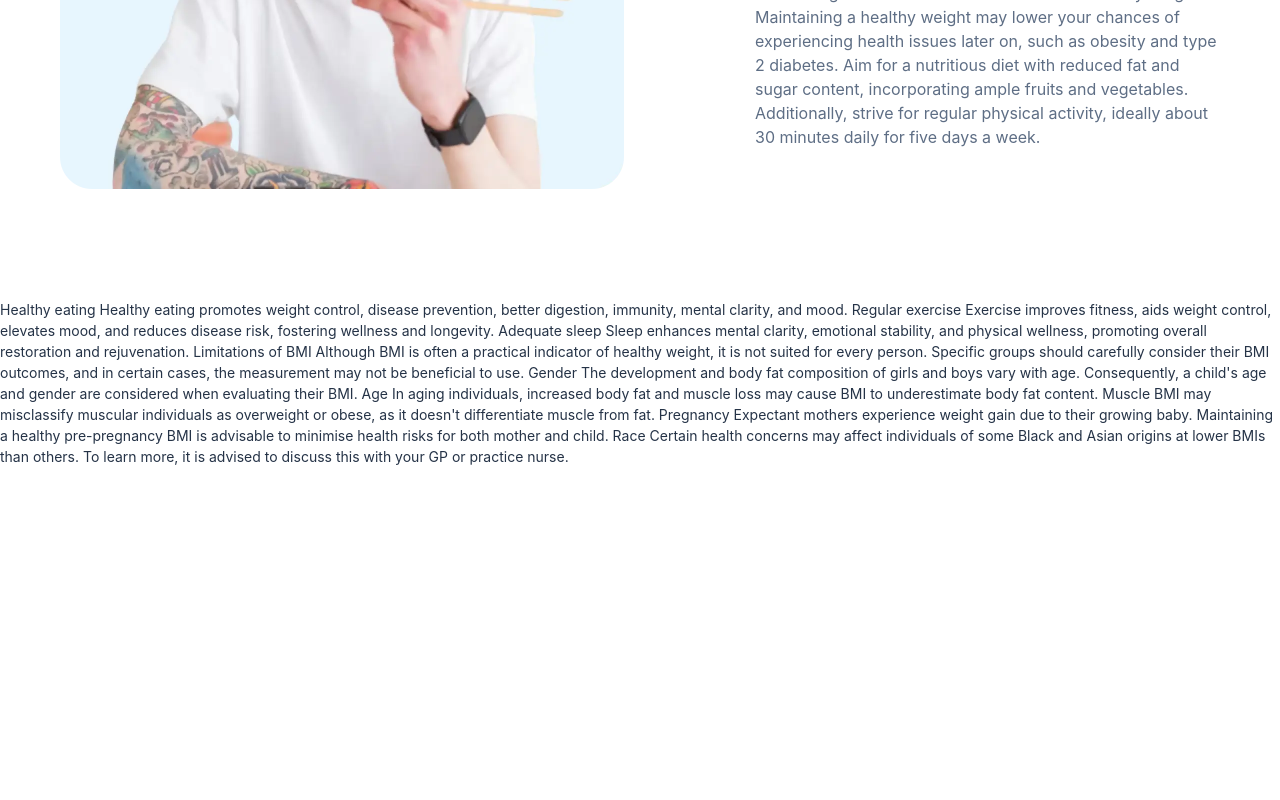
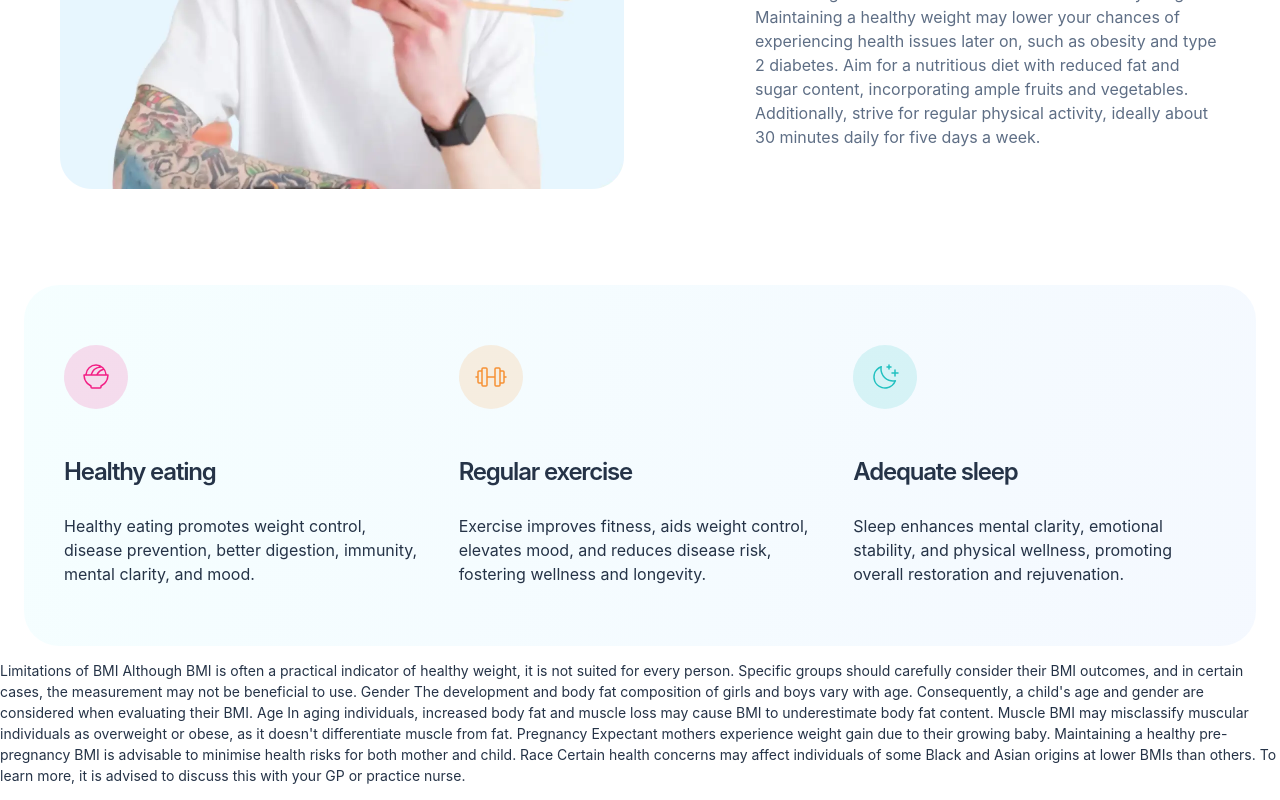
Before and after one commit to pchupchu/bmi-calculator, a React (Create React App) app: page / in a window 1280 px wide. Shown: the part 1143-1943 px from the top of the page. Before the commit the page ends 1624 px from the top, so only its background shows below. Built offline with nearby package versions, Linux system fonts and the light colour scheme.

Commit message:
Add Guidance and Advice

```diff
--- /dev/null
+++ b/src/components/Advice/Advice.css
@@ -0,0 +1,52 @@
+.advice__item {
+  margin: 0;
+  display: grid;
+  grid-template-columns: 1fr;
+  gap: 32px;
+}
+
+@media screen and (min-width: 640px) {
+  .advice__item {
+    grid-template-columns: 64px 1fr;
+    gap: 40px;
+    align-items: center;
+  }
+}
+
+@media screen and (min-width: 1024px) {
+  .advice__item {
+    max-width: 365px;
+    grid-template-columns: 1fr;
+    gap: 45px;
+    align-items: start;
+    align-content: start;
+  }
+}
+
+.advice__image {
+  width: 64px;
+  height: 64px;
+  background-repeat: no-repeat;
+  background-position: top left;
+}
+
+.advice__description {
+  display: flex;
+  flex-direction: column;
+  gap: 24px;
+}
+
+.advice__title {
+  margin: 0;
+  font-size: var(--heading-m);
+  font-weight: 600;
+  letter-spacing: -1.2px;
+}
+
+.advice__text {
+  margin: 0;
+  font-size: var(--body-m);
+  font-weight: 400;
+  line-height: var(--body-line-height);
+
+}
--- /dev/null
+++ b/src/components/Advice/Advice.js
@@ -0,0 +1,18 @@
+import "./Advice.css";
+
+function Advice({ title, image, text }) {
+  return (
+    <li className="advice__item">
+      <div
+        className="advice__image"
+        style={{ backgroundImage: `url(${image})` }}
+      ></div>
+      <div className="advice__description">
+        <h3 className="advice__title">{title}</h3>
+        <p className="advice__text">{text}</p>
+      </div>
+    </li>
+  );
+}
+
+export default Advice;
--- a/src/components/App/App.js
+++ b/src/components/App/App.js
@@ -8,27 +8,21 @@ function App() {
       <Header />
       <Main />
       <p>
-        Healthy eating Healthy eating promotes weight control, disease
-        prevention, better digestion, immunity, mental clarity, and mood.
-        Regular exercise Exercise improves fitness, aids weight control,
-        elevates mood, and reduces disease risk, fostering wellness and
-        longevity. Adequate sleep Sleep enhances mental clarity, emotional
-        stability, and physical wellness, promoting overall restoration and
-        rejuvenation. Limitations of BMI Although BMI is often a practical
-        indicator of healthy weight, it is not suited for every person. Specific
-        groups should carefully consider their BMI outcomes, and in certain
-        cases, the measurement may not be beneficial to use. Gender The
-        development and body fat composition of girls and boys vary with age.
-        Consequently, a child's age and gender are considered when evaluating
-        their BMI. Age In aging individuals, increased body fat and muscle loss
-        may cause BMI to underestimate body fat content. Muscle BMI may
-        misclassify muscular individuals as overweight or obese, as it doesn't
-        differentiate muscle from fat. Pregnancy Expectant mothers experience
-        weight gain due to their growing baby. Maintaining a healthy
-        pre-pregnancy BMI is advisable to minimise health risks for both mother
-        and child. Race Certain health concerns may affect individuals of some
-        Black and Asian origins at lower BMIs than others. To learn more, it is
-        advised to discuss this with your GP or practice nurse.
+        Limitations of BMI Although BMI is often a practical indicator of
+        healthy weight, it is not suited for every person. Specific groups
+        should carefully consider their BMI outcomes, and in certain cases, the
+        measurement may not be beneficial to use. Gender The development and
+        body fat composition of girls and boys vary with age. Consequently, a
+        child's age and gender are considered when evaluating their BMI. Age In
+        aging individuals, increased body fat and muscle loss may cause BMI to
+        underestimate body fat content. Muscle BMI may misclassify muscular
+        individuals as overweight or obese, as it doesn't differentiate muscle
+        from fat. Pregnancy Expectant mothers experience weight gain due to
+        their growing baby. Maintaining a healthy pre-pregnancy BMI is advisable
+        to minimise health risks for both mother and child. Race Certain health
+        concerns may affect individuals of some Black and Asian origins at lower
+        BMIs than others. To learn more, it is advised to discuss this with your
+        GP or practice nurse.
       </p>
     </div>
   );
--- a/src/components/Calculator/Calculator.css
+++ b/src/components/Calculator/Calculator.css
@@ -69,7 +69,12 @@
   display: flex;
   align-items: center;
   width: 50%;
-  min-width: 128px;
+}
+
+@media screen and (min-width: 360px) {
+  .calculator__custom-radio {
+    min-width: 128px;
+  }
 }
 
 .calculator__system-label {
--- /dev/null
+++ b/src/components/Guidance/Guidance.css
@@ -0,0 +1,35 @@
+.guidance {
+  padding: 56px 20px;
+  background: var(--light-gradient);
+}
+
+@media screen and (min-width: 480px) {
+  .guidance {
+    padding: 60px 40px;
+  }
+}
+
+@media screen and (min-width: 1024px) {
+  .guidance {
+    margin: 0 24px;
+    border-radius: 35px;
+  }
+}
+
+
+.guidance__list {
+  margin: 0;
+  padding: 0;
+  list-style: none;
+  display: flex;
+  flex-direction: column;
+  gap: 40px;
+}
+
+@media screen and (min-width: 1024px) {
+  .guidance__list {
+    display: grid;
+    grid-template-columns: repeat(3, 1fr);
+    gap: 32px;
+  }
+}
--- /dev/null
+++ b/src/components/Guidance/Guidance.js
@@ -0,0 +1,24 @@
+import Advice from "../Advice/Advice";
+import "./Guidance.css";
+import advices from "../../utils/advices";
+
+function Guidance() {
+  return (
+    <section className="guidance">
+      <ul className="guidance__list">
+        {advices.map((item) => {
+          return (
+            <Advice
+              key={item.id}
+              title={item.title}
+              image={item.image}
+              text={item.text}
+            />
+          );
+        })}
+      </ul>
+    </section>
+  );
+}
+
+export default Guidance;
--- a/src/components/Landing/Landing.js
+++ b/src/components/Landing/Landing.js
@@ -5,11 +5,11 @@ import Calculator from "../Calculator/Calculator";
 
 function Landing() {
   return (
-    <div className="landing">
+    <section className="landing">
       <Background />
       <Hero />
       <Calculator />
-    </div>
+    </section>
   );
 }
 
--- a/src/components/Main/Main.js
+++ b/src/components/Main/Main.js
@@ -1,12 +1,14 @@
 import "./Main.css";
 import Landing from "../Landing/Landing";
 import Means from "../Means/Means";
+import Guidance from "../Guidance/Guidance";
 
 function Main() {
   return (
     <main className="main">
       <Landing />
       <Means />
+      <Guidance />
     </main>
   );
 }
--- a/src/components/Means/Means.css
+++ b/src/components/Means/Means.css
@@ -1,6 +1,6 @@
 .means {
   margin: 0 auto;
-  padding: 0;
+  padding: 0 0 71px;
   display: flex;
   flex-direction: column;
   align-items: center;
--- a/src/components/Means/Means.js
+++ b/src/components/Means/Means.js
@@ -3,7 +3,7 @@ import man from "../../images/image-man-eating.webp";
 
 function Means() {
   return (
-    <div className="means">
+    <section className="means">
       <img className="means__image" src={man} alt="man eating" />
       <div className="means__container">
         <h2 className="means__title">What your BMI result means</h2>
@@ -16,7 +16,7 @@ function Means() {
           activity, ideally about 30 minutes daily for five days a week.
         </p>
       </div>
-    </div>
+    </section>
   );
 }
 
--- a/src/index.css
+++ b/src/index.css
@@ -17,6 +17,7 @@ body {
   --light-grey: #d8e2e7;
 
   --gradient: linear-gradient(290deg, #d6e6fe 0%, rgba(214, 252, 254, 0.00) 100%);
+  --light-gradient: linear-gradient(290deg, rgba(214,230,254, 0.25) 0%, rgba(214, 252, 254, 0.25) 100%);
   --blue-gradient: linear-gradient(90deg, #345ff6 0%, #587dff 100%);
   --form-shadow: 16px 32px 56px 0px rgba(143, 174, 207, 0.25);
 
--- /dev/null
+++ b/src/utils/advices.js
@@ -0,0 +1,26 @@
+import eating from "../images/icon-eating.svg";
+import exercise from "../images/icon-exercise.svg";
+import sleep from "../images/icon-sleep.svg";
+
+const advices = [
+  {
+    id: 1,
+    title: "Healthy eating",
+    image: eating,
+    text: "Healthy eating promotes weight control, disease prevention, better digestion, immunity, mental clarity, and mood.",
+  },
+  {
+    id: 2,
+    title: "Regular exercise",
+    image: exercise,
+    text: "Exercise improves fitness, aids weight control, elevates mood, and reduces disease risk, fostering wellness and longevity.",
+  },
+  {
+    id: 3,
+    title: "Adequate sleep",
+    image: sleep,
+    text: "Sleep enhances mental clarity, emotional stability, and physical wellness, promoting overall restoration and rejuvenation.",
+  },
+];
+
+export default advices;
```
